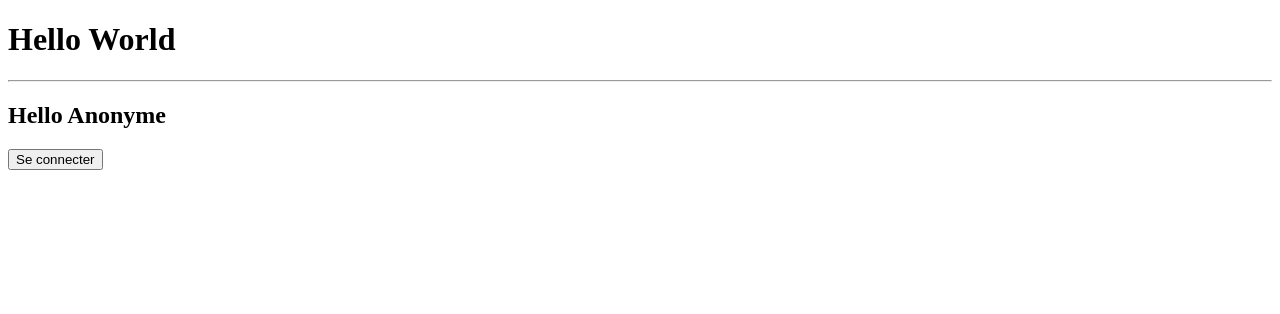
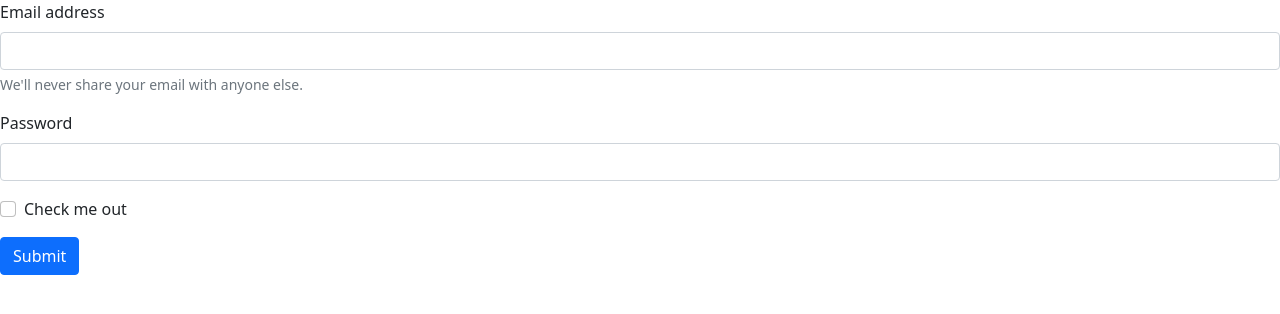
Before and after one commit to Maxime0043/intro-vuejs-exo1, a Vue app: page / in a window 1280 px wide. Shown: the top 314 px of the page. Built offline with nearby package versions, Linux system fonts and the light colour scheme.

Commit message:
Import Bootstrap + Bind class

```diff
--- a/package.json
+++ b/package.json
@@ -10,6 +10,7 @@
     "test:e2e:ci": "npm run build && start-server-and-test preview http://127.0.0.1:4173/ 'cypress run'"
   },
   "dependencies": {
+    "bootstrap": "^5.1.3",
     "jose": "^4.8.1",
     "vue": "^3.2.36"
   },
--- a/src/App.vue
+++ b/src/App.vue
@@ -3,6 +3,7 @@ import Compteur from "@/components/Compteur.vue";
 import DemoJWT from "@/components/DemoJWT.vue";
 import Tableau from "@/components/Tableau.vue";
 import Connexion from "@/components/Connexion.vue";
+import FormBootstrap from "@/components/FormBootstrap.vue";
 </script>
 
 <template>
@@ -12,9 +13,11 @@ import Connexion from "@/components/Connexion.vue";
     <!-- <DemoJWT /> -->
     <!-- <hr /> -->
     <!-- <Tableau /> -->
-    <Connexion />
+    <!-- <Connexion /> -->
+    <FormBootstrap />
   </div>
 </template>
 
 <style>
+@import "bootstrap/dist/css/bootstrap.min.css";
 </style>
--- /dev/null
+++ b/src/components/FormBootstrap.vue
@@ -0,0 +1,40 @@
+<script setup>
+import { ref } from "vue";
+
+const badPassword = ref(false);
+</script>
+
+<template>
+  <form @submit.prevent="badPassword = !badPassword">
+    <div class="mb-3">
+      <label for="exampleInputEmail1" class="form-label">Email address</label>
+      <input
+        type="email"
+        class="form-control"
+        id="exampleInputEmail1"
+        aria-describedby="emailHelp"
+      />
+      <div id="emailHelp" class="form-text">
+        We'll never share your email with anyone else.
+      </div>
+    </div>
+    <div class="mb-3">
+      <label
+        for="exampleInputPassword1"
+        class="form-label"
+        :class="{ 'text-danger': badPassword }"
+        >Password</label
+      >
+      <input type="password" class="form-control" id="exampleInputPassword1" />
+    </div>
+    <div class="mb-3 form-check">
+      <input type="checkbox" class="form-check-input" id="exampleCheck1" />
+      <label class="form-check-label" for="exampleCheck1">Check me out</label>
+    </div>
+    <button type="submit" class="btn btn-primary">Submit</button>
+  </form>
+</template>
+
+
+<style>
+</style>
```
Also changed, not shown: 1 other file (tests, documents, lock files or other folders).
